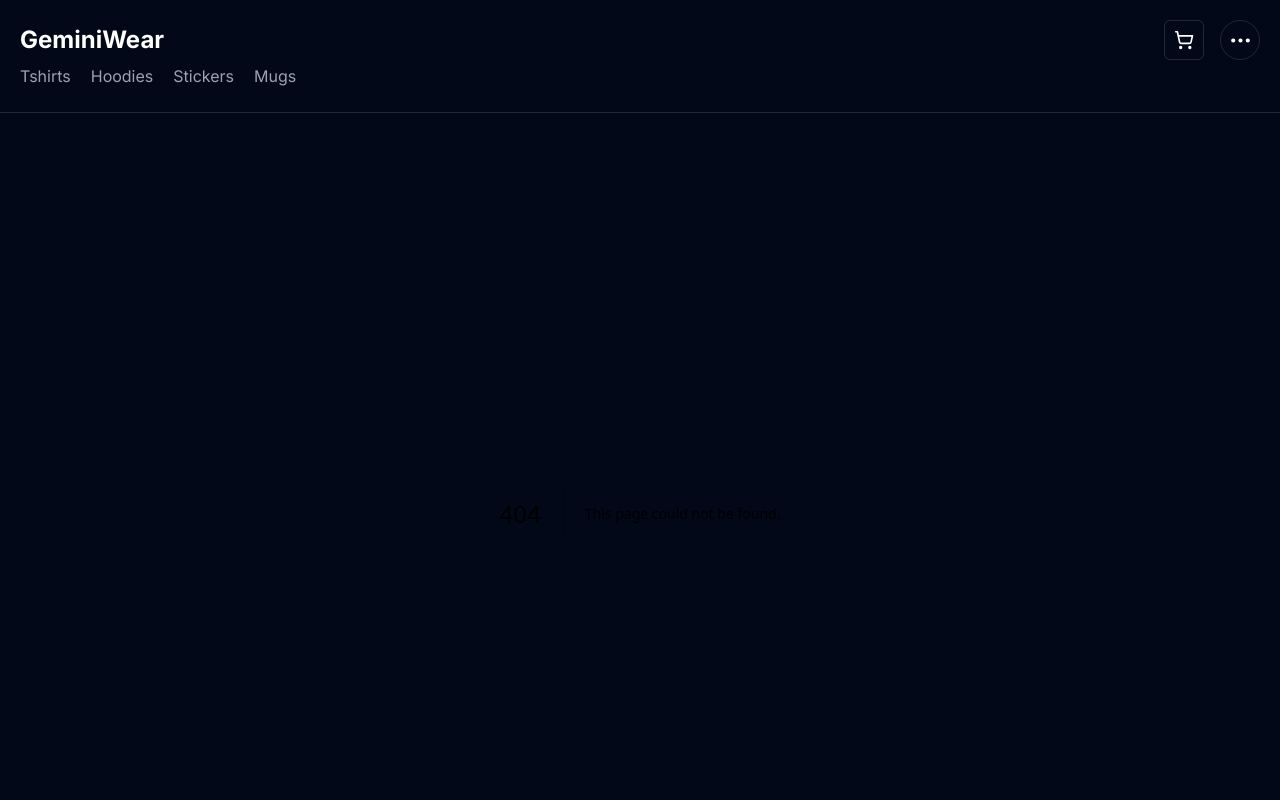
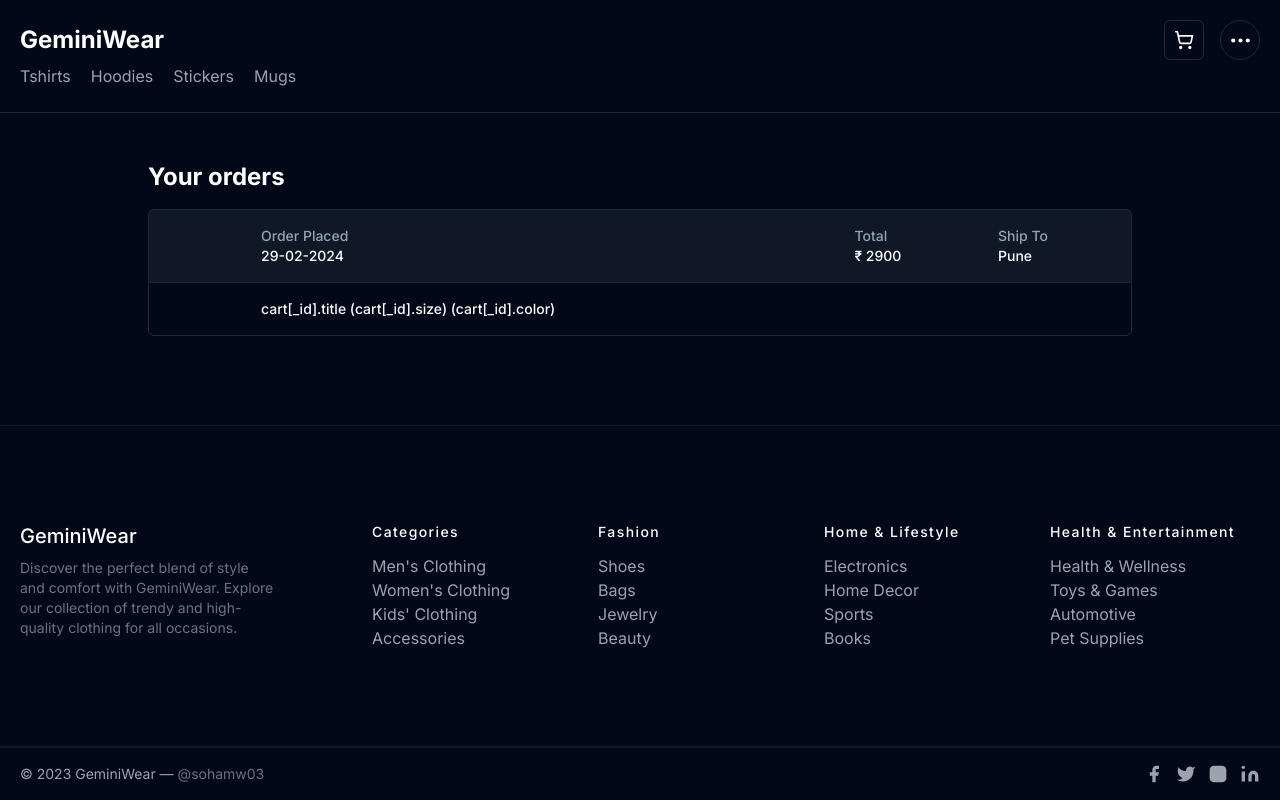
Before and after one commit to sohamw03/geminiwear, a Next.js app: page /orders in a window 1280 px wide. Before the commit this address had no page. Shown: the top 800 px of the page. Built offline with nearby package versions, Linux system fonts and the light colour scheme.

Commit message:
feat: Orders page, fix: Mongodb error that was crashing [slug]

```diff
--- /dev/null
+++ b/src/app/orders/page.tsx
@@ -0,0 +1,56 @@
+"use client";
+import { Button } from "@/shadcn/components/ui/button";
+import { Table, TableBody, TableCaption, TableCell, TableFooter, TableHead, TableHeader, TableRow } from "@/shadcn/components/ui/table";
+import React from "react";
+
+export default function Orders() {
+  return (
+    <main>
+      <section className="text-white body-font dark bg-background">
+        <div className="container px-5 py-12 mx-auto max-w-2xl xl:max-w-5xl">
+          <h1 className="text-2xl mb-4 font-bold">Your orders</h1>
+          <div className="rounded-md border">
+            <Table>
+              <TableHeader className="bg-muted/50">
+                <TableRow>
+                  <TableHead className="w-24"></TableHead>
+                  <TableHead className="py-4">
+                    <div className="flex flex-col">
+                      <span>Order Placed</span>
+                      <span className="text-white">29-02-2024</span>
+                    </div>
+                  </TableHead>
+                  <TableHead className="py-4">
+                    <div className="flex flex-col">
+                      <span>Total</span>
+                      <span className="text-white">₹ 2900</span>
+                    </div>
+                  </TableHead>
+                  <TableHead className="py-4">
+                    <div className="flex flex-col">
+                      <span>Ship To</span>
+                      <span className="text-white">Pune</span>
+                    </div>
+                  </TableHead>
+                </TableRow>
+              </TableHeader>
+              <TableBody>
+                {/* Items in the cart */}
+                {["Object.keys(cart)"].map((_id, index) => (
+                  <TableRow key={index}>
+                    <TableCell className="w-24"></TableCell>
+                    <TableCell className="font-medium flex flex-col gap-2">
+                      <span>
+                        {"cart[_id].title"} ({"cart[_id].size"}) ({"cart[_id].color"})
+                      </span>
+                    </TableCell>
+                  </TableRow>
+                ))}
+              </TableBody>
+            </Table>
+          </div>
+        </div>
+      </section>
+    </main>
+  );
+}
--- a/src/app/product/[slug]/page.tsx
+++ b/src/app/product/[slug]/page.tsx
@@ -1,8 +1,11 @@
-import ProductModel from "../../../../models/Product";
+import connectDb from "@/middleware/mongoose";
+import Product from "../../../../models/Product";
 import { AddToCartBtn, PincodeForm, SizeColorChooser } from "../../../components/ProductPageComponents";
 
-async function prefetch(slug: string) {
-  const product = await ProductModel.findOne({ slug });
+async function prefetch(slugstr: string) {
+  try {
+    connectDb();
+    const product = await Product.findOne({ slug: slugstr });
 
     return JSON.parse(
       JSON.stringify({
@@ -18,9 +21,12 @@ async function prefetch(slug: string) {
         availableQty: product.availableQty,
       })
     );
+  } catch (error) {
+    console.log(error);
+  }
 }
 
-export default async function Product({ params }: { params: { slug: string } }) {
+export default async function ProductPage({ params }: { params: { slug: string } }) {
   const product = await prefetch(params.slug);
 
   return (
--- a/src/components/Account.tsx
+++ b/src/components/Account.tsx
@@ -2,7 +2,7 @@
 import { useGlobal } from "@/contextWithDrivers/GlobalContext";
 import { Button } from "@/shadcn/components/ui/button";
 import { DropdownMenu, DropdownMenuContent, DropdownMenuGroup, DropdownMenuItem, DropdownMenuLabel, DropdownMenuSeparator, DropdownMenuTrigger } from "@/shadcn/components/ui/dropdown-menu";
-import { Github, LifeBuoy, LogIn, LogOut, MoreHorizontal, Settings, User, UserRound, UserRoundPlus } from "lucide-react";
+import { History, Github, LifeBuoy, LogIn, LogOut, MoreHorizontal, User, UserRound, UserRoundPlus } from "lucide-react";
 import Link from "next/link";
 
 export default function Account() {
@@ -26,6 +26,14 @@ export default function Account() {
           </DropdownMenuItem>
         </DropdownMenuGroup>
         <DropdownMenuSeparator />
+        {user.loggedIn && (
+          <Link href={"/orders"}>
+            <DropdownMenuItem className="cursor-pointer">
+              <History className="mr-2 h-4 w-4" />
+              <span>Orders</span>
+            </DropdownMenuItem>
+          </Link>
+        )}
         <Link href={"https://github.com/sohamw03"} target="_blank">
           <DropdownMenuItem className="cursor-pointer">
             <Github className="mr-2 h-4 w-4" />
--- a/src/middleware/mongoose.ts
+++ b/src/middleware/mongoose.ts
@@ -8,6 +8,7 @@ async function connectDb() {
   try {
     await mongoose.connect(`${process.env.MONGODB_URI}/geminiwear-database`);
     console.log("MongoDB Connected");
+    mongoose.set("debug", true);
   } catch (error) {
     console.log("MongoDB Connection Error", error);
   }
```
Lines whose indentation alone changed are shown as unchanged.
